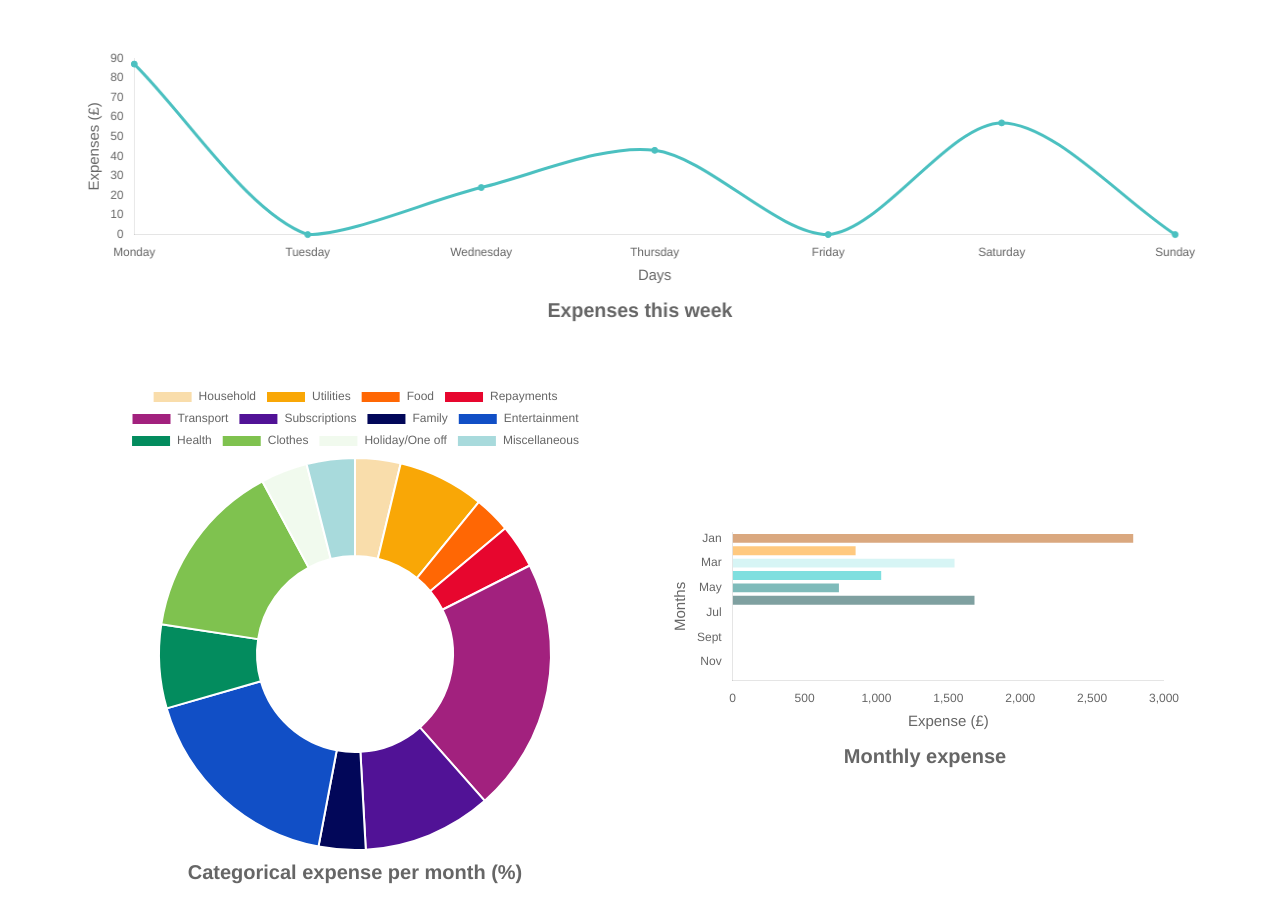
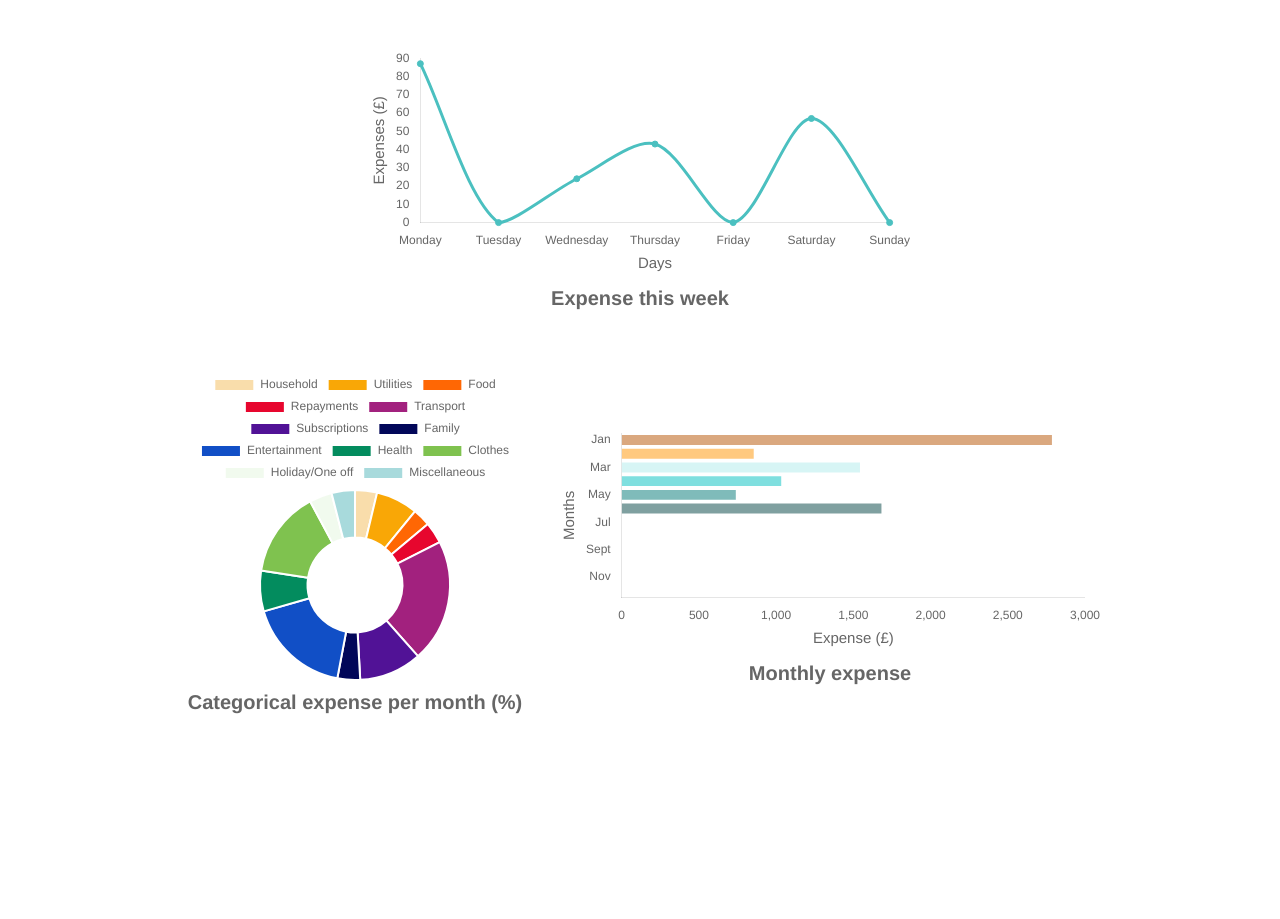
Before and after one commit to karkibishal/budget_planner, a Flask app: page / in a window 1280 px wide. Shown: the part 56-975 px from the top of the page. After the commit the page ends 770 px from the top, so only its background shows below. Run offline with Flask 2, Linux system fonts and the light colour scheme; data comes from the database, SQL or seed files in the repository; some libraries are stand-ins or nearby versions.

Commit message:
BK: Some cleanup on the charts

```diff
--- a/app.py
+++ b/app.py
@@ -3,4 +3,4 @@ from application import app
 from application import routes
 
 if __name__ == "__main__":
-    app.run()
+    app.run(host="0.0.0.0")
--- a/application/templates/index.html
+++ b/application/templates/index.html
@@ -3,13 +3,15 @@
 {% block body_content %}
     <div class="container"><br>
         <div class="row align-items-center justify-content-center mb-4">
-            <canvas id="lineChart" width="400" height="100"></canvas>
+            <div class="col-sm-6">
+                <canvas id="lineChart"></canvas>
+            </div>
         </div><br>
             <div class="row align-items-center justify-content-center">
-                <div class="col mx-3">
+                <div class="col-sm-4">
                     <canvas id="doughnutChart"></canvas><br>
                 </div>
-                <div class="col mx-3">
+                <div class="col-sm-6">
                     <canvas id="barChart"></canvas>
                 </div>
             </div>
@@ -31,7 +33,7 @@
         const data = {
         labels: labels,
         datasets: [{
-            label: 'Current week expenses',
+            label: 'Expense this week',
             backgroundColor: 'rgb(75, 192, 192)',
             borderColor: 'rgb(75, 192, 192)',
             data: {{ weekly_expense|tojson }},
@@ -48,7 +50,7 @@
                                                     },
                                             title: {
                                                     display: true,
-                                                    text: 'Expenses this week',
+                                                    text: 'Expense this week',
                                                     position: 'bottom',
                                                     font: {size: 20}
                                                     }
@@ -81,7 +83,7 @@
             'Miscellaneous'
         ],
         datasets: [{
-            label: 'Monthly expense by categories',
+            label: 'Categorical expense per month (%)',
             data: {{ categorical_expense|tojson }},
             backgroundColor: [
                 'rgb(249, 221, 171)',
@@ -127,7 +129,7 @@
         labels: bar_labels,
         datasets: [{
             axis: 'y',
-            label: 'My First Dataset',
+            label: 'Monthly expense',
             data: {{ monthly_expense|tojson }},
             fill: true,
             backgroundColor: [
```
